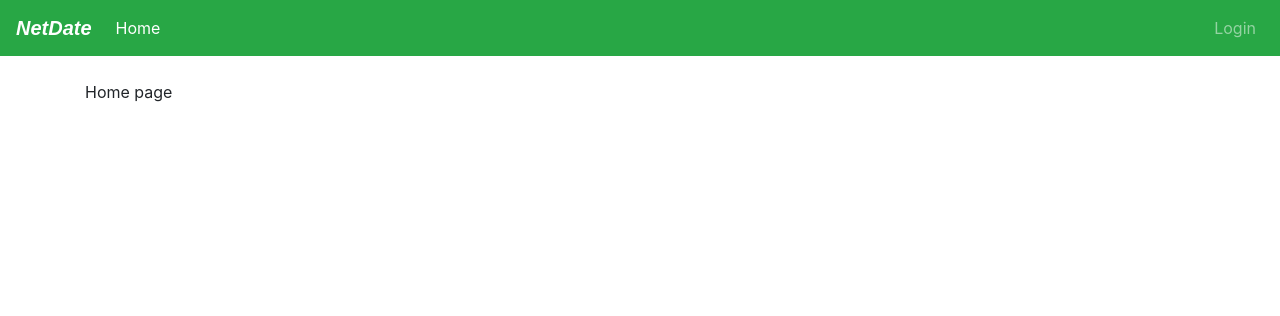
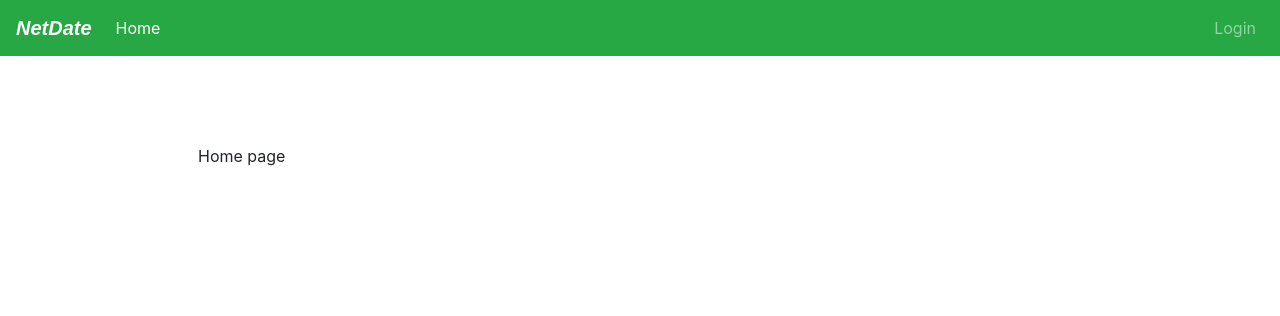
Before and after one commit to shadowlaw/Version_Manager, a Flask app: page / in a window 1280 px wide. Shown: the top 316 px of the page. Run offline with Flask 2, Linux system fonts and the light colour scheme; parts of the project's set-up code (start-up, migrations or seed data) failed here and were passed over; some libraries are stand-ins or nearby versions.

Commit message:
margin and padding changes

```diff
--- a/admin_workbench/app/templates/base.html
+++ b/admin_workbench/app/templates/base.html
@@ -24,7 +24,7 @@
         {% include "header.html" %}
     </header>
     <main>
-        <div class="container">
+        <div class="container" style="padding: 5% 10%;">
             {% include "flash_messages.html"%}
             {% block main %}{% endblock %}
         </div>
--- a/admin_workbench/app/templates/dash.html
+++ b/admin_workbench/app/templates/dash.html
@@ -6,7 +6,7 @@
 {% block main %}
 
 <div class="option-container row">
-    <button id='add_node' class="btn btn-success col-md-2">Add Client</button>
+    <button id='add_node' class="btn btn-success col-md-2" style="margin-left: 1%;">Add Client</button>
     <button id='add_server' class="btn btn-success col-md-2" style="margin-left: 1%;">Add Server</button>
     <button id='list_all_nodes' class="btn btn-success col-md-2" style="margin-left: 1%;">Manage Clients</button>
     <button id='app-list' class="btn btn-success col-md-2" style="margin-left: 1%;">Manage App Lists</button>
```
